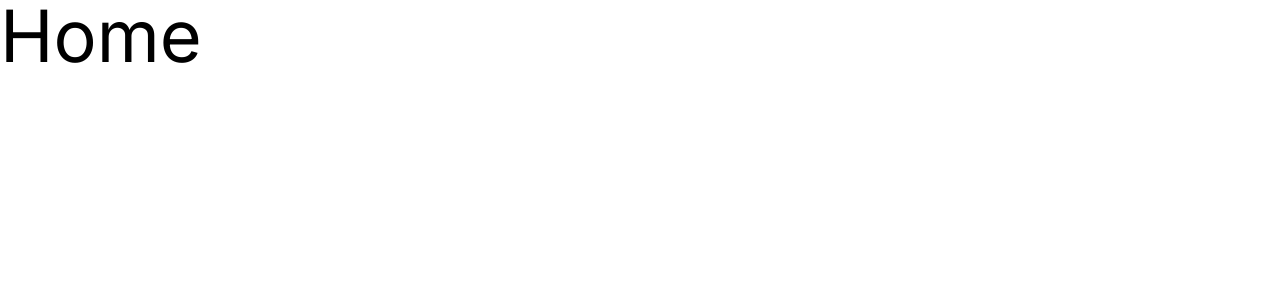
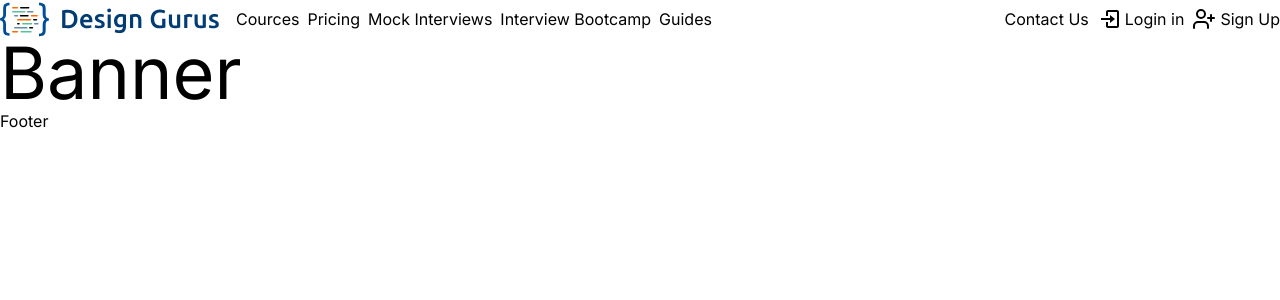
Before and after one commit to shariful10/Design, a Next.js app: page / in a window 1280 px wide. Shown: the top 300 px of the page. Built offline with nearby package versions, Linux system fonts and the light colour scheme.

Commit message:
Logo & Nav Items Implemented On Navbar

```diff
--- a/src/app/layout.tsx
+++ b/src/app/layout.tsx
@@ -1,22 +1,28 @@
-import type { Metadata } from 'next'
-import { Inter } from 'next/font/google'
-import './globals.css'
+import type { Metadata } from "next";
+import { Inter } from "next/font/google";
+import "./globals.css";
+import Navbar from "@/components/shared/Navbar";
+import Footer from "@/components/shared/Footer";
 
-const inter = Inter({ subsets: ['latin'] })
+const inter = Inter({ subsets: ["latin"] });
 
 export const metadata: Metadata = {
-  title: 'Create Next App',
-  description: 'Generated by create next app',
-}
+	title: "Create Next App",
+	description: "Generated by create next app",
+};
 
 export default function RootLayout({
-  children,
+	children,
 }: {
-  children: React.ReactNode
+	children: React.ReactNode;
 }) {
-  return (
-    <html lang="en">
-      <body className={inter.className}>{children}</body>
-    </html>
-  )
+	return (
+		<html lang="en">
+			<body className={inter.className}>
+				<Navbar />
+				{children}
+				<Footer />
+			</body>
+		</html>
+	);
 }
--- a/src/app/page.tsx
+++ b/src/app/page.tsx
@@ -1,3 +1,9 @@
+import Banner from "@/components/PageComponents/Banner";
+
 export default function Home() {
-	return <div className="text-7xl">Home</div>;
+	return (
+		<div className="text-7xl">
+			<Banner />
+		</div>
+	);
 }
--- /dev/null
+++ b/src/components/Icons/LoginIcon.tsx
@@ -0,0 +1,19 @@
+import React from "react";
+
+const LoginIcon = () => {
+	return (
+		<div className="w-6 h-6">
+			<svg
+				className="MuiSvgIcon-root MuiSvgIcon-fontSizeMedium css-vubbuv"
+				focusable="false"
+				aria-hidden="true"
+				viewBox="0 0 24 24"
+				data-testid="LoginIcon"
+			>
+				<path d="M11 7 9.6 8.4l2.6 2.6H2v2h10.2l-2.6 2.6L11 17l5-5-5-5zm9 12h-8v2h8c1.1 0 2-.9 2-2V5c0-1.1-.9-2-2-2h-8v2h8v14z"></path>
+			</svg>
+		</div>
+	);
+};
+
+export default LoginIcon;
--- /dev/null
+++ b/src/components/PageComponents/Banner.tsx
@@ -0,0 +1,7 @@
+import React from "react";
+
+const Banner = () => {
+	return <div>Banner</div>;
+};
+
+export default Banner;
--- /dev/null
+++ b/src/components/shared/Footer.tsx
@@ -0,0 +1,7 @@
+import React from "react";
+
+const Footer = () => {
+	return <div>Footer</div>;
+};
+
+export default Footer;
--- /dev/null
+++ b/src/components/shared/Navbar.tsx
@@ -0,0 +1,37 @@
+import React from "react";
+import logo from "@/images/logo.svg";
+import Image from "next/image";
+import { BiLogIn } from "react-icons/bi";
+import { LuUserPlus } from "react-icons/lu";
+
+const Navbar = () => {
+	return (
+		<div>
+			<div className="flex justify-between items-center">
+				<div className="flex items-center gap-4">
+					<Image src={logo} alt="" />
+					<div className="cursor-pointer flex gap-2">
+						<p className="hover:text-[#ff6700]">Cources</p>
+						<p className="hover:text-[#ff6700]">Pricing</p>
+						<p className="hover:text-[#ff6700]">Mock Interviews</p>
+						<p className="hover:text-[#ff6700]">Interview Bootcamp</p>
+						<p className="hover:text-[#ff6700]">Guides</p>
+					</div>
+				</div>
+				<div className="cursor-pointer flex gap-2">
+					<p className="hover:text-[#ff6700]">Contact Us</p>
+					<p className="flex gap-1 hover:text-[#ff6700]">
+						<BiLogIn className="w-6 h-6" />
+						Login in
+					</p>
+					<p className="flex gap-1 hover:text-[#ff6700]">
+						<LuUserPlus className="w-6 h-6" />
+						Sign Up
+					</p>
+				</div>
+			</div>
+		</div>
+	);
+};
+
+export default Navbar;
```
Also changed, not shown: package.json (+5 -4 lines), src/images/logo.svg (added), 1 other file (tests, documents, lock files or other folders).
